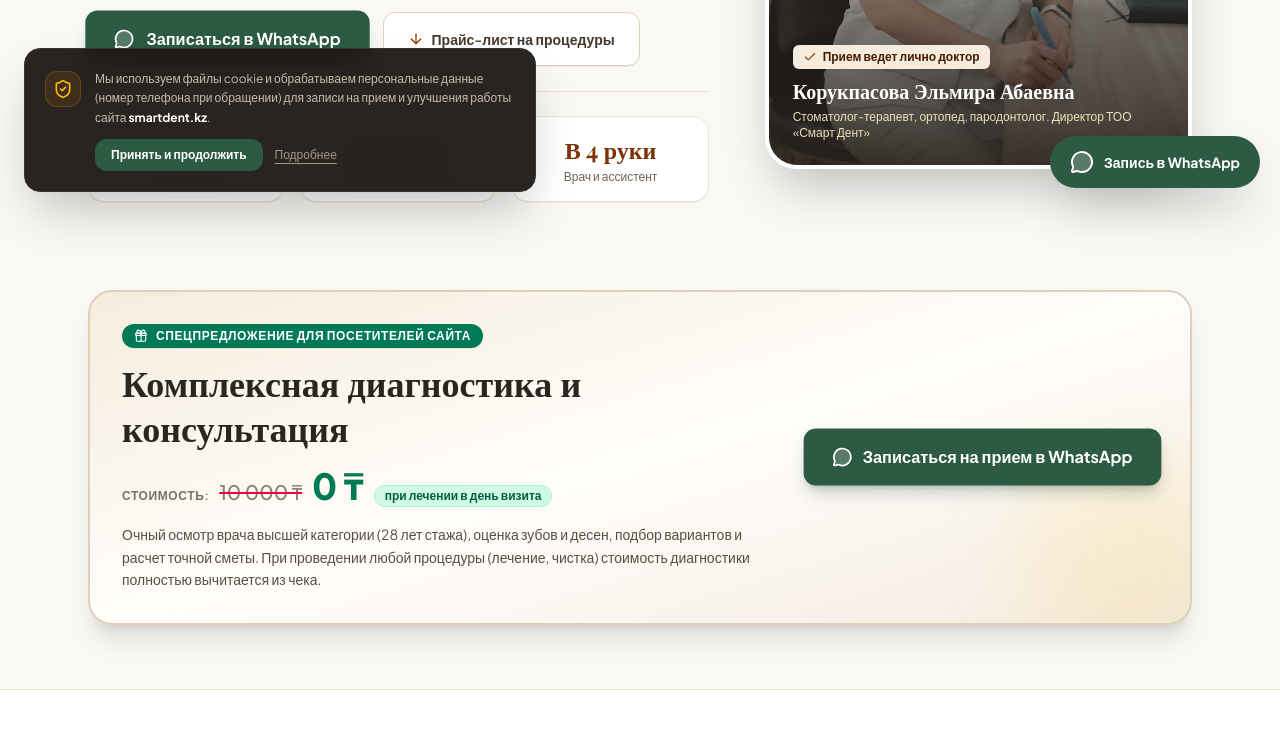
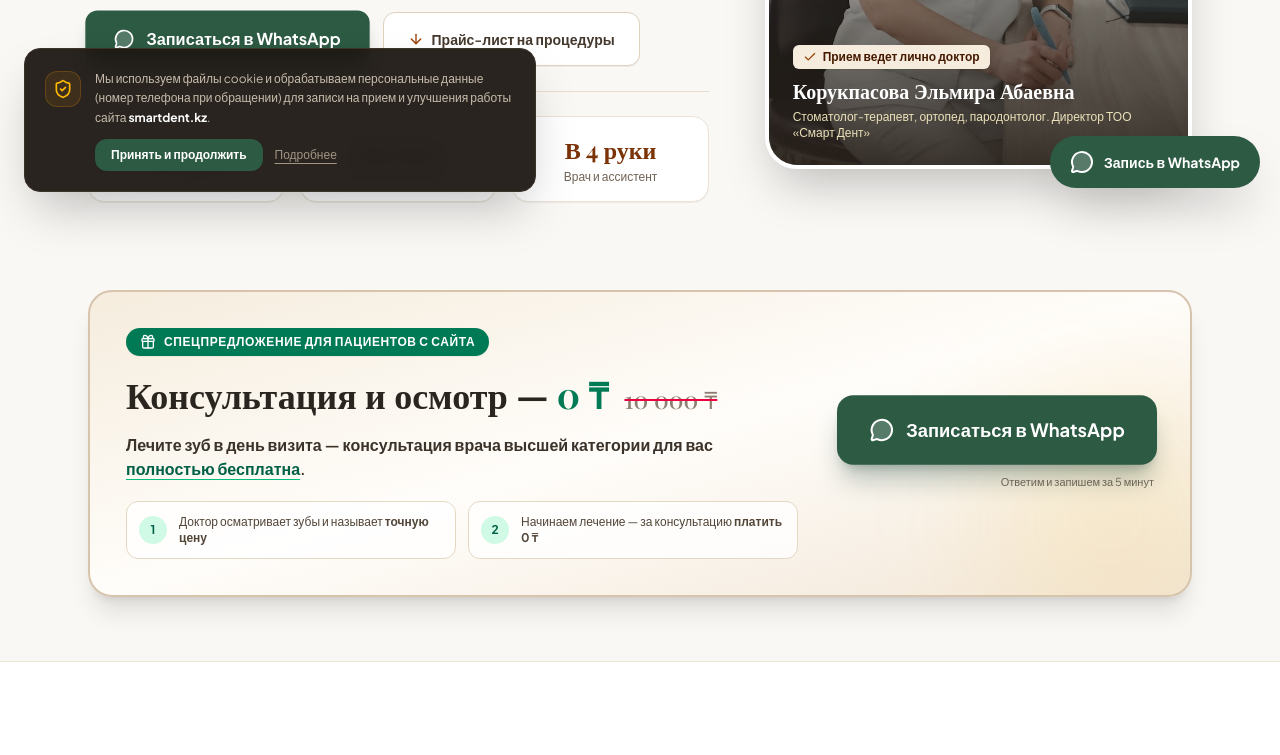
Before and after one commit to johngust/smartdent.kz, a website built with Vite: page index.html in a window 1280 px wide. Shown: the part 592-1347 px from the top of the page. Built offline with nearby package versions, Linux system fonts and the light colour scheme; a web font is replaced by a local one.

Commit message:
Make special offer crystal clear with 2 visual steps

```diff
--- a/index.html
+++ b/index.html
@@ -170,38 +170,61 @@
   <!-- SPECIAL OFFER BANNER (DIRECTLY BELOW HERO) -->
   <section class="bg-[#faf8f5] -mt-6 pb-12 sm:pb-16 relative z-20">
     <div class="max-w-6xl mx-auto px-4 sm:px-6">
-      <div class="p-6 sm:p-8 rounded-3xl bg-gradient-to-br from-[#f5ecdd] via-[#fffdfa] to-[#f4ebe0] border-2 border-[#dfcfb9] shadow-xl relative overflow-hidden">
-        <div class="absolute -right-10 -bottom-10 w-52 h-52 bg-amber-400/10 rounded-full blur-2xl pointer-events-none"></div>
-        <div class="flex flex-col lg:flex-row lg:items-center justify-between gap-6 relative z-10">
-          <div class="space-y-3 max-w-2xl">
-            <div class="inline-flex items-center gap-2 px-3 py-1 rounded-full bg-emerald-700 text-white text-xs font-bold uppercase tracking-wider shadow-2xs">
-              <i data-lucide="gift" class="w-3.5 h-3.5"></i>
-              <span>Спецпредложение для посетителей сайта</span>
+      <div class="p-6 sm:p-9 rounded-3xl bg-gradient-to-br from-[#f5ecdd] via-[#fffdfa] to-[#f2e6d6] border-2 border-[#d6c4ac] shadow-xl relative overflow-hidden">
+        <div class="absolute -right-10 -bottom-10 w-60 h-60 bg-amber-400/10 rounded-full blur-3xl pointer-events-none"></div>
+
+        <div class="flex flex-col lg:flex-row lg:items-center justify-between gap-8 relative z-10">
+
+          <div class="space-y-4 max-w-2xl">
+            <div class="inline-flex items-center gap-2 px-3.5 py-1.5 rounded-full bg-emerald-700 text-white text-xs font-bold uppercase tracking-wider shadow-2xs">
+              <i data-lucide="gift" class="w-4 h-4"></i>
+              <span>Спецпредложение для пациентов с сайта</span>
             </div>
-            <h2 class="text-2xl sm:text-3xl lg:text-4xl font-bold text-[#2b2520] font-['Playfair_Display',serif] leading-tight">
-              Комплексная диагностика и консультация
+
+            <h2 class="text-2xl sm:text-4xl font-extrabold text-[#2b2520] font-['Playfair_Display',serif] leading-tight">
+              Консультация и осмотр — <span class="text-emerald-700">0 ₸</span>
+              <span class="line-through text-[#8c7e71] text-xl sm:text-2xl font-normal ml-2 decoration-rose-600 decoration-2">10 000 ₸</span>
             </h2>
-            <div class="flex flex-wrap items-baseline gap-2.5 pt-1">
-              <span class="text-xs text-[#7d6f60] uppercase tracking-wider font-semibold">Стоимость:</span>
-              <span class="line-through text-[#8c7e71] text-lg sm:text-xl font-medium decoration-rose-600 decoration-2">10 000 ₸</span>
-              <span class="text-emerald-700 font-extrabold text-3xl sm:text-4xl">0 ₸</span>
-              <span class="text-xs font-semibold px-2.5 py-0.5 rounded-full bg-emerald-100 text-emerald-800 border border-emerald-200">
-                при лечении в день визита
-              </span>
+
+            <p class="text-sm sm:text-base font-semibold text-[#3b3229]">
+              Лечите зуб в день визита — консультация врача высшей категории для вас <span class="text-emerald-800 underline underline-offset-4 decoration-emerald-500">полностью бесплатна</span>.
+            </p>
+
+            <!-- 2 Simple Steps -->
+            <div class="grid grid-cols-1 sm:grid-cols-2 gap-3 pt-1">
+              <div class="flex items-center gap-3 p-3 rounded-xl bg-white/80 border border-[#e5d8c3]">
+                <div class="w-7 h-7 rounded-full bg-emerald-100 text-emerald-800 font-bold flex items-center justify-center shrink-0 text-xs">
+                  1
+                </div>
+                <div class="text-xs text-[#524538]">
+                  Доктор осматривает зубы и называет <strong>точную цену</strong>
+                </div>
+              </div>
+
+              <div class="flex items-center gap-3 p-3 rounded-xl bg-white/80 border border-[#e5d8c3]">
+                <div class="w-7 h-7 rounded-full bg-emerald-100 text-emerald-800 font-bold flex items-center justify-center shrink-0 text-xs">
+                  2
+                </div>
+                <div class="text-xs text-[#524538]">
+                  Начинаем лечение — за консультацию <strong>платить 0 ₸</strong>
+                </div>
+              </div>
             </div>
-            <p class="text-xs sm:text-sm text-[#5a4e43] leading-relaxed pt-1">
-              Очный осмотр врача высшей категории (28 лет стажа), оценка зубов и десен, подбор вариантов и расчет точной сметы. При проведении любой процедуры (лечение, чистка) стоимость диагностики полностью вычитается из чека.
-            </p>
+
           </div>
-          <div class="shrink-0 flex flex-col sm:flex-row items-center gap-3">
+
+          <!-- CTA Button -->
+          <div class="shrink-0 flex flex-col items-center lg:items-end gap-2.5">
             <a href="https://wa.me/77017470241?text=%D0%97%D0%B4%D1%80%D0%B0%D0%B2%D1%81%D1%82%D0%B2%D1%83%D0%B9%D1%82%D0%B5!%20%D0%BF%D0%B8%D1%88%D1%83%20%D1%81%20%D1%81%D0%B0%D0%B9%D1%82%D0%B0%20smartdent.kz"
                target="_blank"
                rel="noopener noreferrer"
-               class="w-full sm:w-auto inline-flex items-center justify-center gap-2.5 bg-[#2d5a43] hover:bg-[#234835] text-white font-bold px-7 py-4 rounded-xl shadow-lg shadow-emerald-950/20 text-sm sm:text-base transition-all animate-pulse-subtle">
-              <i data-lucide="message-circle" class="w-5 h-5 fill-white/20"></i>
-              <span>Записаться на прием в WhatsApp</span>
+               class="w-full sm:w-auto inline-flex items-center justify-center gap-3 bg-[#2d5a43] hover:bg-[#234835] text-white font-bold px-8 py-4 sm:py-5 rounded-2xl shadow-xl shadow-emerald-950/25 text-base sm:text-lg transition-all animate-pulse-subtle">
+              <i data-lucide="message-circle" class="w-6 h-6 fill-white/20"></i>
+              <span>Записаться в WhatsApp</span>
             </a>
+            <span class="text-[11px] text-[#786a5b]">Ответим и запишем за 5 минут</span>
           </div>
+
         </div>
       </div>
     </div>
```
